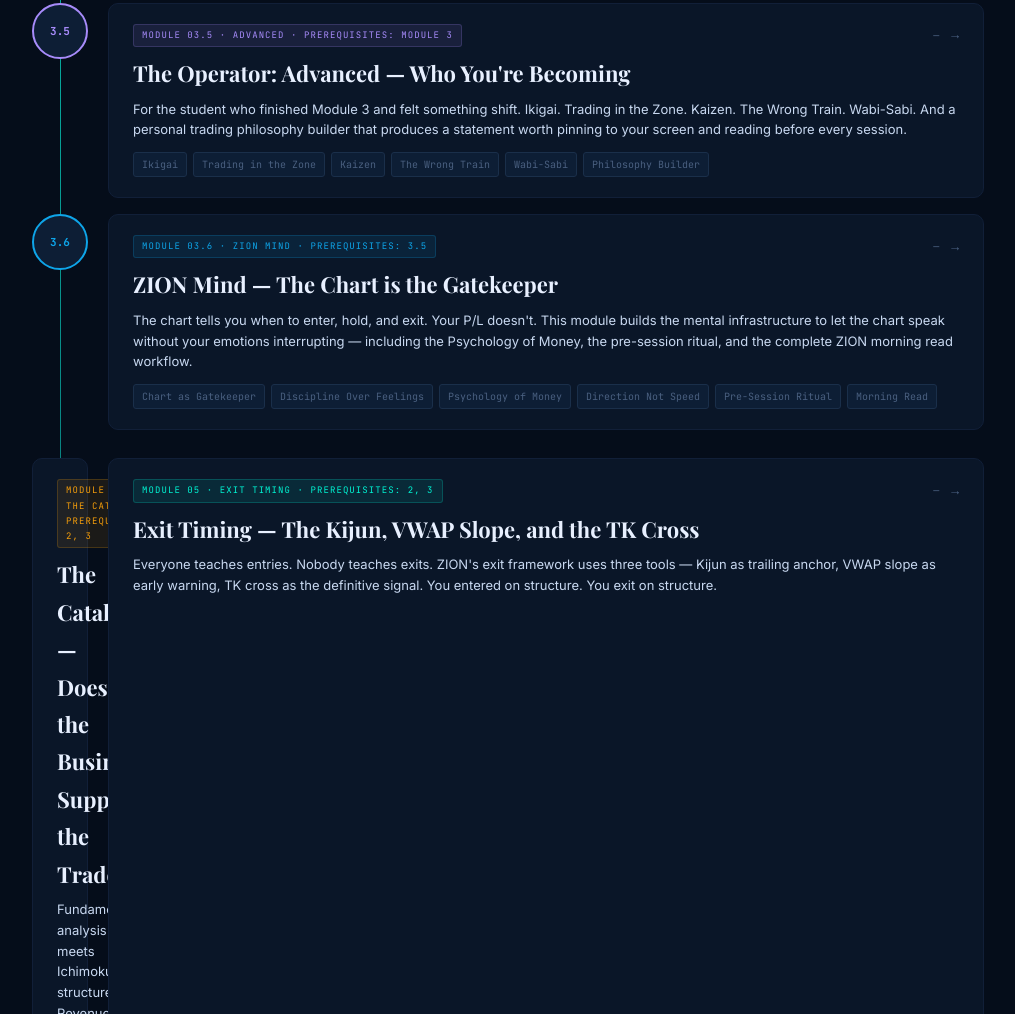
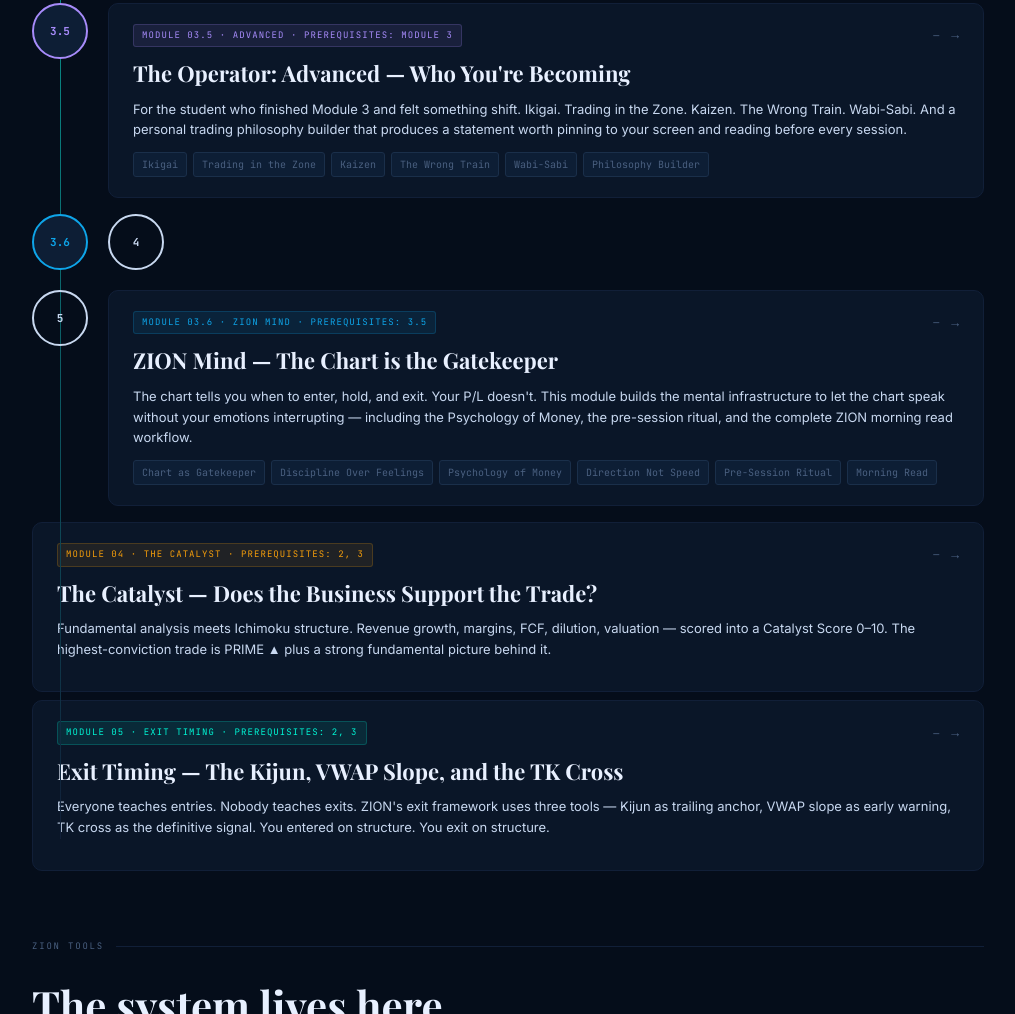
Before and after one commit to yazoo00/zion-trading, a plain HTML site: page ZION_Academy.html in a window 1280 px wide. Shown: the part 4189-5203 px from the top of the page, without its empty margins (132-1147 px from the left). Drawn offline with nearby package versions, Linux system fonts and the light colour scheme; a web font is replaced by a local one.

Commit message:
Add files via upload

```diff
--- a/ZION_Academy.html
+++ b/ZION_Academy.html
@@ -471,6 +471,8 @@ body { background:var(--bg); color:var(--text); font-family:var(--font-ui); font
     <!-- MODULE 3.6 -->
     <div class="track-item">
       <div class="track-node" style="background:#0d1e35;border-color:#0ea5e9;color:#0ea5e9;font-size:11px;width:56px;height:56px;border-radius:50%;display:flex;align-items:center;justify-content:center;font-family:var(--font-data);font-weight:700;flex-shrink:0;border:2px solid">3.6</div>
+          <div class="track-node node-m4" style="font-size:11px;width:56px;height:56px;border-radius:50%;display:flex;align-items:center;justify-content:center;font-family:var(--font-data);font-weight:700;flex-shrink:0;border:2px solid" id="node-m4">4</div>
+          <div class="track-node node-m5" style="font-size:11px;width:56px;height:56px;border-radius:50%;display:flex;align-items:center;justify-content:center;font-family:var(--font-data);font-weight:700;flex-shrink:0;border:2px solid" id="node-m5">5</div>
       <a class="track-card m3" href="ZION_Module3_6_Mindset.html">
         <div class="tc-top">
           <span class="tc-tag" style="background:#0ea5e918;color:#0ea5e9;border:1px solid #0ea5e933;font-family:var(--font-data);font-size:9px;letter-spacing:.12em;text-transform:uppercase;padding:3px 8px;border-radius:3px">Module 03.6 · ZION Mind · Prerequisites: 3.5</span>
@@ -490,6 +492,9 @@ body { background:var(--bg); color:var(--text); font-family:var(--font-ui); font
           <span class="tc-topic">Morning Read</span>
         </div>
       </a>
+    </div>
+
+
         <a class="track-card" href="ZION_Module4_Catalyst.html">
         <div class="tc-top">
           <span class="tc-tag" style="background:#f59e0b18;color:#f59e0b;border:1px solid #f59e0b33;font-family:var(--font-data);font-size:9px;letter-spacing:.12em;text-transform:uppercase;padding:3px 8px;border-radius:3px">Module 04 · The Catalyst · Prerequisites: 2, 3</span>
@@ -512,9 +517,7 @@ body { background:var(--bg); color:var(--text); font-family:var(--font-ui); font
         <div class="tc-title">Exit Timing — The Kijun, VWAP Slope, and the TK Cross</div>
         <div class="tc-desc">Everyone teaches entries. Nobody teaches exits. ZION's exit framework uses three tools — Kijun as trailing anchor, VWAP slope as early warning, TK cross as the definitive signal. You entered on structure. You exit on structure.</div>
         </a>
-    </div>
-
-  </div><!-- /track -->
+    </div><!-- /track -->
 
   <!-- ══ TOOLS ══ -->
   <div style="margin-top:60px">
```
